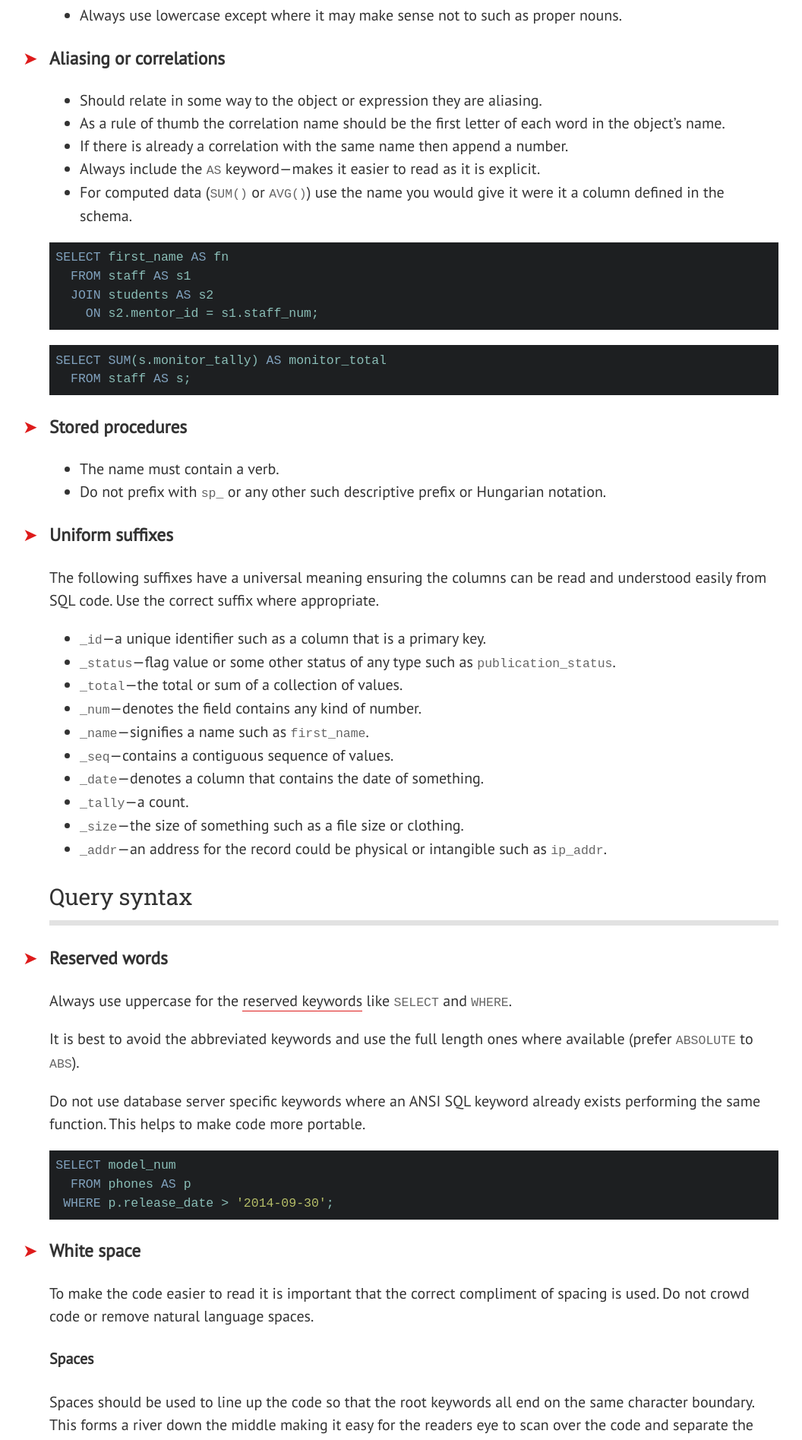
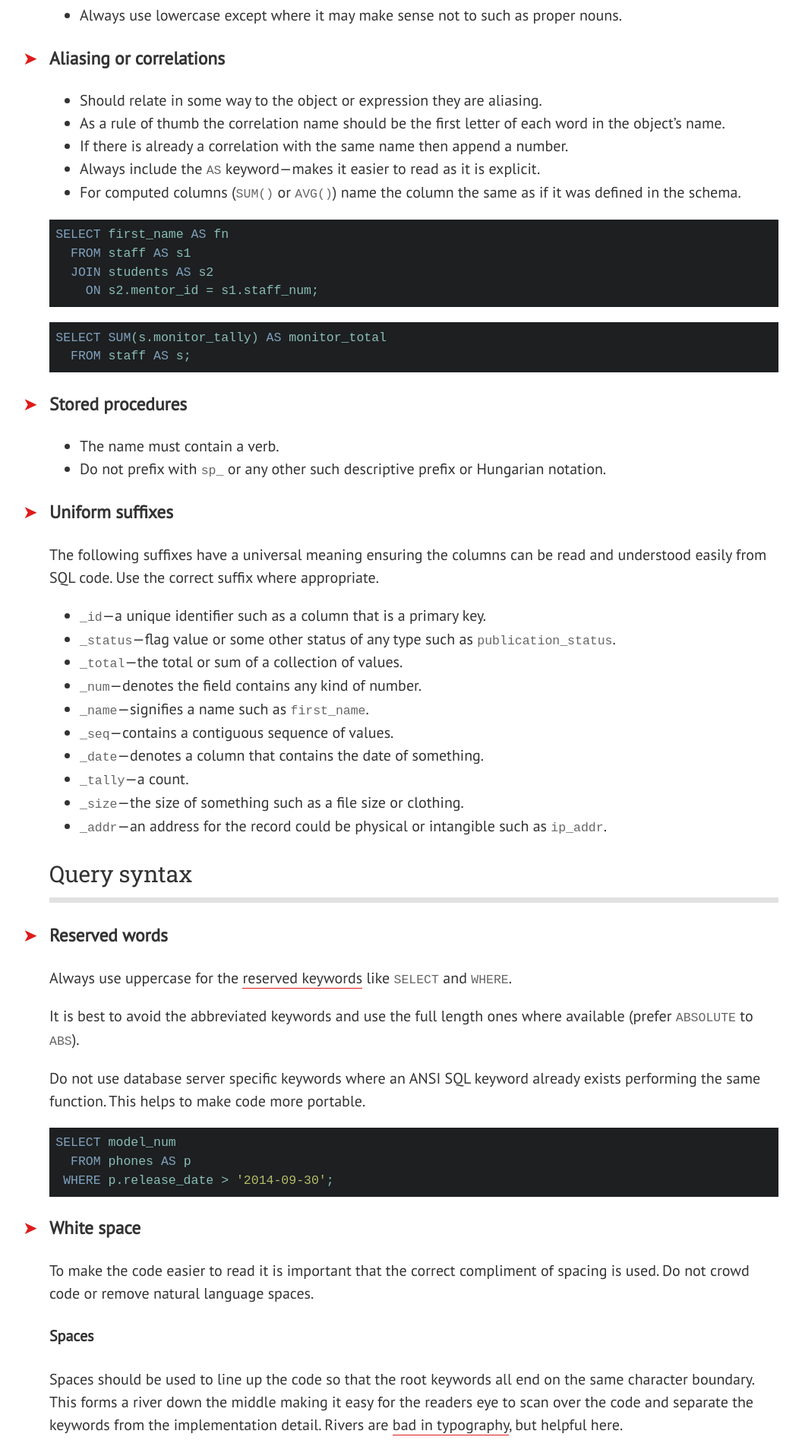
Before and after one commit to treffynnon/sqlstyle.guide, a Jekyll site: the page built from index.md, in a window 1280 px wide. Shown: the part 3001-4896 px from the top of the page at 76% size, without its empty margins (95-1151 px from the left). Built offline with Jekyll 4.4.1, drawn with Linux system fonts in a browser that asks for light colours; nearby versions of some CDN libraries; some web fonts are replaced; comment, search, counter and statistics services are not loaded.

Commit message:
Changing Wording
Change the wording on a sentence that has a difficult tense structure in order to help get the point across

````diff
--- a/_includes/sqlstyle.guide.md
+++ b/_includes/sqlstyle.guide.md
@@ -106,8 +106,8 @@ SELECT first_name
   in the object's name.
 * If there is already a correlation with the same name then append a number.
 * Always include the `AS` keyword—makes it easier to read as it is explicit.
-* For computed data (`SUM()` or `AVG()`) use the name you would give it were it
-  a column defined in the schema.
+* For computed columns (`SUM()` or `AVG()`) name the column the same as if it
+  was defined in the schema.
 
 ```sql
 SELECT first_name AS fn
````
